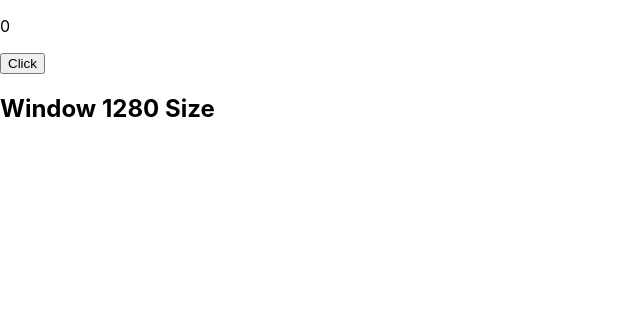
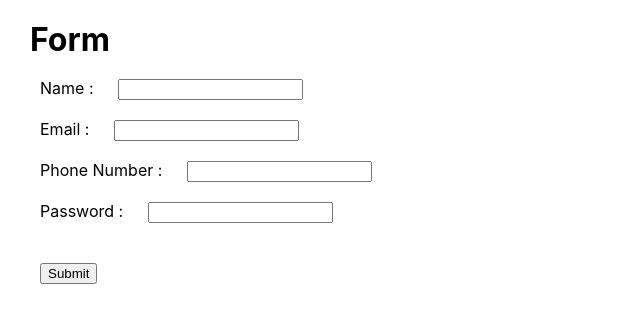
Before and after one commit to bansigadhiya/firstreactapp, a React (Create React App) app: page / in a window 1280 px wide. Shown: the top 322 px of the page, without its empty margins (0-640 px from the left). Built offline with nearby package versions, Linux system fonts and the light colour scheme.

Commit message:
manage form input

```diff
--- /dev/null
+++ b/src/components/Form.css
@@ -0,0 +1,15 @@
+*{
+    margin: 10px;
+}
+.box{
+    width: 500px;
+    background-color: transparent;
+    margin-left: 20px;
+    box-shadow: 0px 0px 13px -7px gray;
+}
+input{
+    margin-top: 10px;
+}
+p{
+   margin: 20px;
+}
--- /dev/null
+++ b/src/components/ListKey.js
@@ -0,0 +1,29 @@
+import React,{useState} from "react";
+
+function ListKey(){
+
+    const[item,setItem] = useState([1,2,3]);
+
+    const addItem = () => {
+        console.log("add item");
+        setItem = useState[1,2,3,4,5];
+    }
+
+    return(
+        <>
+            <ul>
+                {
+                    item.map((item) => {
+                        return(
+                            <li>{item}</li>
+                        )
+                    })
+                }
+            </ul>
+
+            <button onClick={() => addItem()}>Add item</button>
+        </>
+    )
+}
+
+export default ListKey;
--- /dev/null
+++ b/src/components/ManageForm.js
@@ -0,0 +1,71 @@
+import React,{useState} from "react";
+import './Form.css'
+
+function ManageForm(){
+
+    const[name,setName] = useState("");
+    const[fullName,setFullName] = useState("");
+    const[email,setEmail] = useState("");
+    const[number,setNumber] = useState("");
+    const[password,setPassword] = useState("");
+
+    const changeName = (e) => {
+        setName(e.target.value);
+        setFullName(e.target.value);
+    }
+
+    const changeEmail = (e) => {
+        setEmail(e.target.value);
+    }
+    const changeNumber = (e) => {
+        setNumber(e.target.value);
+    }
+    const changePassword = (e) => {
+        setPassword(e.target.value);
+    }
+
+    const submitData =  (e) => {
+        e.preventDefault();
+        console.log(fullName);
+        document.getElementById("heading").innerHTML = `Your Information`
+        document.getElementById("name").innerHTML = `your name is ${name}`
+        document.getElementById("email").innerHTML = `your email is ${email}`
+        document.getElementById("number").innerHTML = `your Phone number is ${number}`
+        document.getElementById("password").innerHTML = `your Password is ${password}`
+    }
+
+    return(
+        <>
+            <h1>Form</h1>
+            <form action="" onSubmit={(e) => submitData(e)}>
+                <label>Name : </label>
+                <input type="text" onChange={(e) => changeName(e)}></input>
+                <br></br>
+                <label>Email : </label>
+                <input type="text" onChange={(e) => changeEmail(e)}></input>
+                <br></br>
+                <label>Phone Number : </label>
+                <input type="text" onChange={(e) => changeNumber(e)}></input>
+                <br></br>
+                <label>Password : </label>
+                <input type="text" onChange={(e) => changePassword(e)}></input>
+                <br></br>
+                <br></br>
+                <input type="submit"></input>
+            </form>
+            <br></br>
+            <br></br>
+            <br></br>
+            <br></br>
+            <div className="box">
+                <h1 id="heading"></h1>
+                <p id="name"></p>
+                <p id="email"></p>
+                <p id="number"></p>
+                <p id="password"></p>
+            </div>
+        </>
+    )
+}
+
+export default ManageForm;
--- /dev/null
+++ b/src/components/Tab.js
@@ -0,0 +1,32 @@
+import React, { useState, useEffect } from "react";
+
+function Tab() {
+
+    const [type, setType] = useState("Users");
+
+
+    function changeType(t) {
+        setType(t);
+    }
+
+    useEffect(() => {
+        fetch('https://jsonplaceholder.typicode.com/todos')
+        .then(response => response.json())
+        .then(json => console.log(json))
+    } ,[])
+
+
+
+    return (
+        <>
+            <button onClick={() => changeType("Users")}>Users</button>
+            <button onClick={() => changeType("Posts")}>Posts</button>
+            <button onClick={() => changeType("Comments")}>Comments</button>
+            <button onClick={() => changeType("Albums")}>Albums</button>
+
+            <h1>{type}</h1>
+        </>
+    )
+}
+
+export default Tab;
--- a/src/index.js
+++ b/src/index.js
@@ -10,6 +10,9 @@ import Counter from './components/Counter';
 import HoverCounter from './components/HoverCounter';
 import CounterFun from './components/CounterFun';
 import WindowSize from './components/WindowSize';
+import Tab from './components/Tab';
+import ListKey from './components/ListKey';
+import ManageForm from './components/ManageForm';
 
 const root = ReactDOM.createRoot(document.getElementById('root'));
 // const menuList = ["Blog","About","Contact",<i class="fa-solid fa-magnifying-glass"></i>]
@@ -23,8 +26,11 @@ root.render(
     {/* <Header2 list={menuList}/> */}
     {/* <Counter/> */}
     {/* <HoverCounter /> */}
-    <CounterFun/>
-    <WindowSize />
+    {/* <CounterFun/>
+    <WindowSize /> */}
+    {/* <Tab /> */}
+    {/* <ListKey /> */}
+    <ManageForm />
 
   </React.StrictMode>
 );
```
